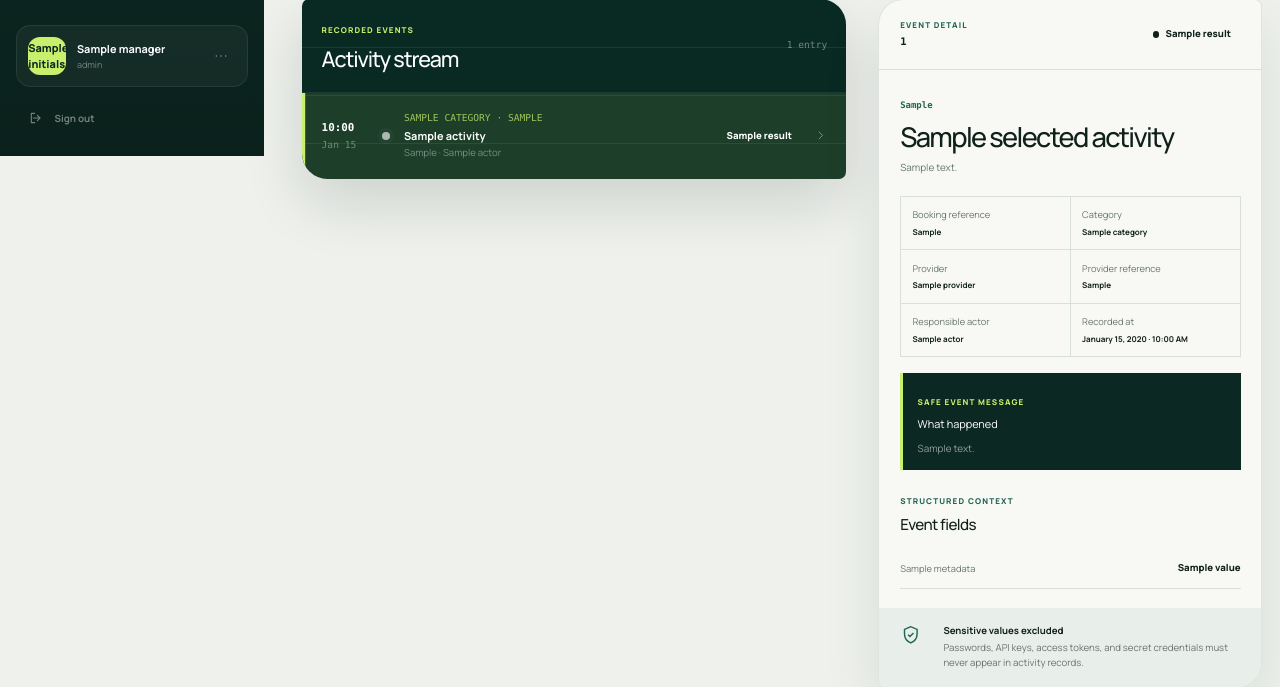
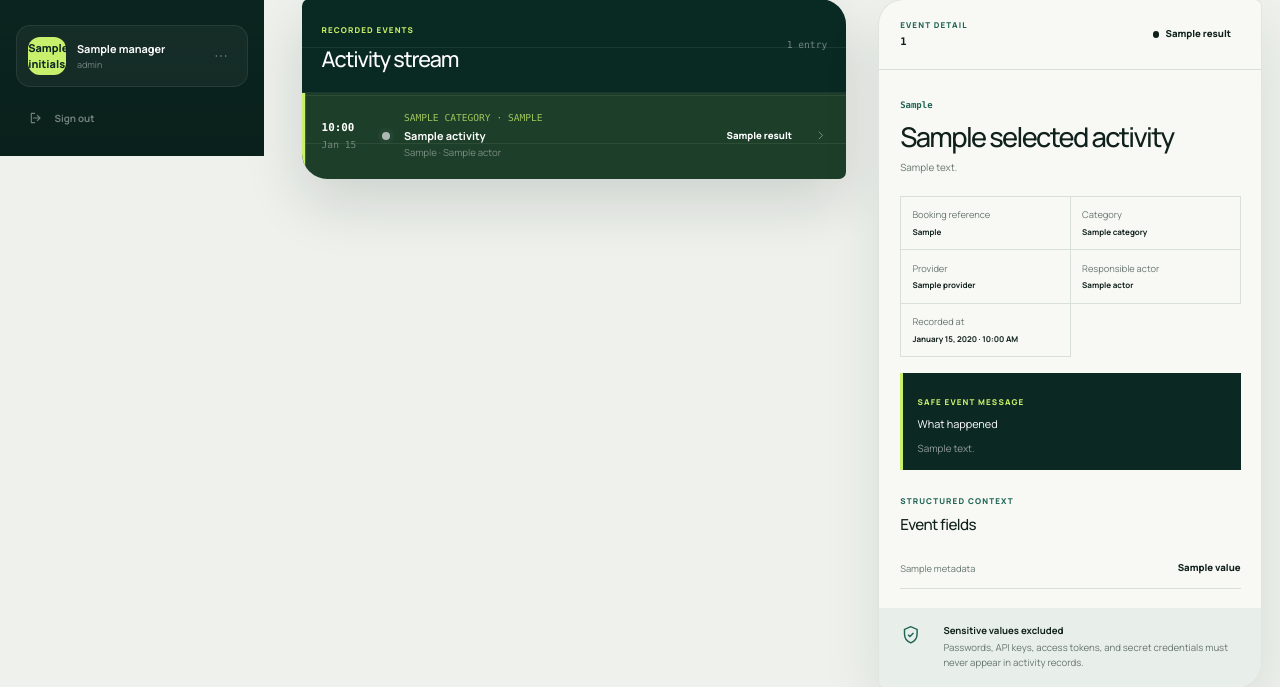
Before and after one commit to Alcoreza/Pedalya, a Laravel app: template resources/views/manager/activity.blade.php in a window 1280 px wide. Shown: the part 644-1331 px from the top of the page. Run offline with Laravel 12, Linux system fonts and the light colour scheme; the template is opened without the code that fills it: most values are stand-ins (such as "Sample title", 1, 10 or a date in 2020); style sheets or scripts are compiled from the project's sources.

Commit message:
refactor- remove one unnecessary line

```diff
--- a/resources/views/manager/activity.blade.php
+++ b/resources/views/manager/activity.blade.php
@@ -169,7 +169,6 @@
                                 <div><dt>Booking reference</dt><dd>{{ $selectedActivity['booking_reference'] }}</dd></div>
                                 <div><dt>Category</dt><dd>{{ $selectedActivity['category']['label'] }}</dd></div>
                                 <div><dt>Provider</dt><dd>{{ $selectedActivity['provider'] }}</dd></div>
-                                <div><dt>Provider reference</dt><dd>{{ $selectedActivity['provider_reference'] ?? 'Not recorded' }}</dd></div>
                                 <div><dt>Responsible actor</dt><dd>{{ $selectedActivity['actor'] }}</dd></div>
                                 <div><dt>Recorded at</dt><dd><time datetime="{{ $selectedActivity['occurred_at']->toIso8601String() }}">{{ $selectedActivity['occurred_at']->format('F d, Y · g:i A') }}</time></dd></div>
                             </dl>
```
